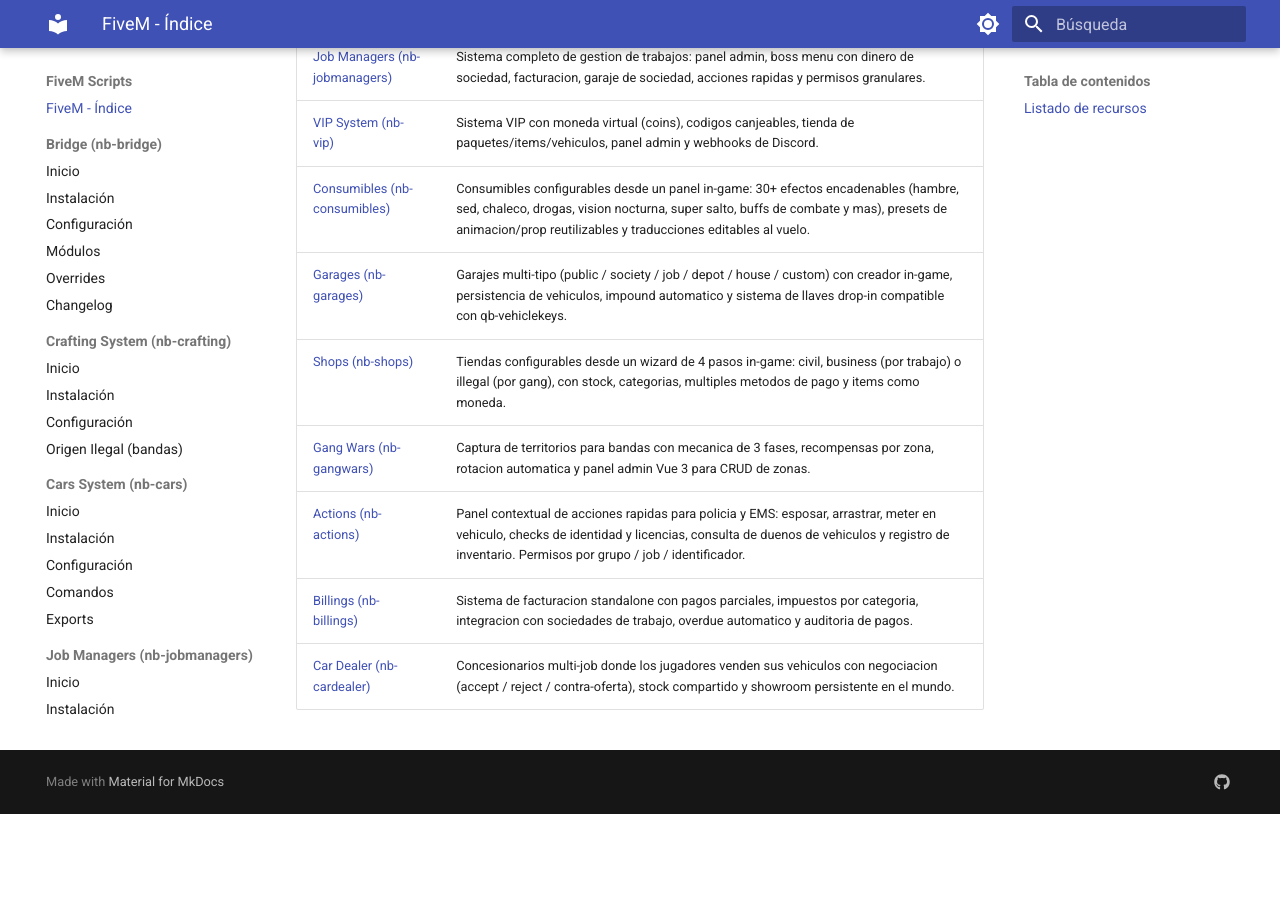
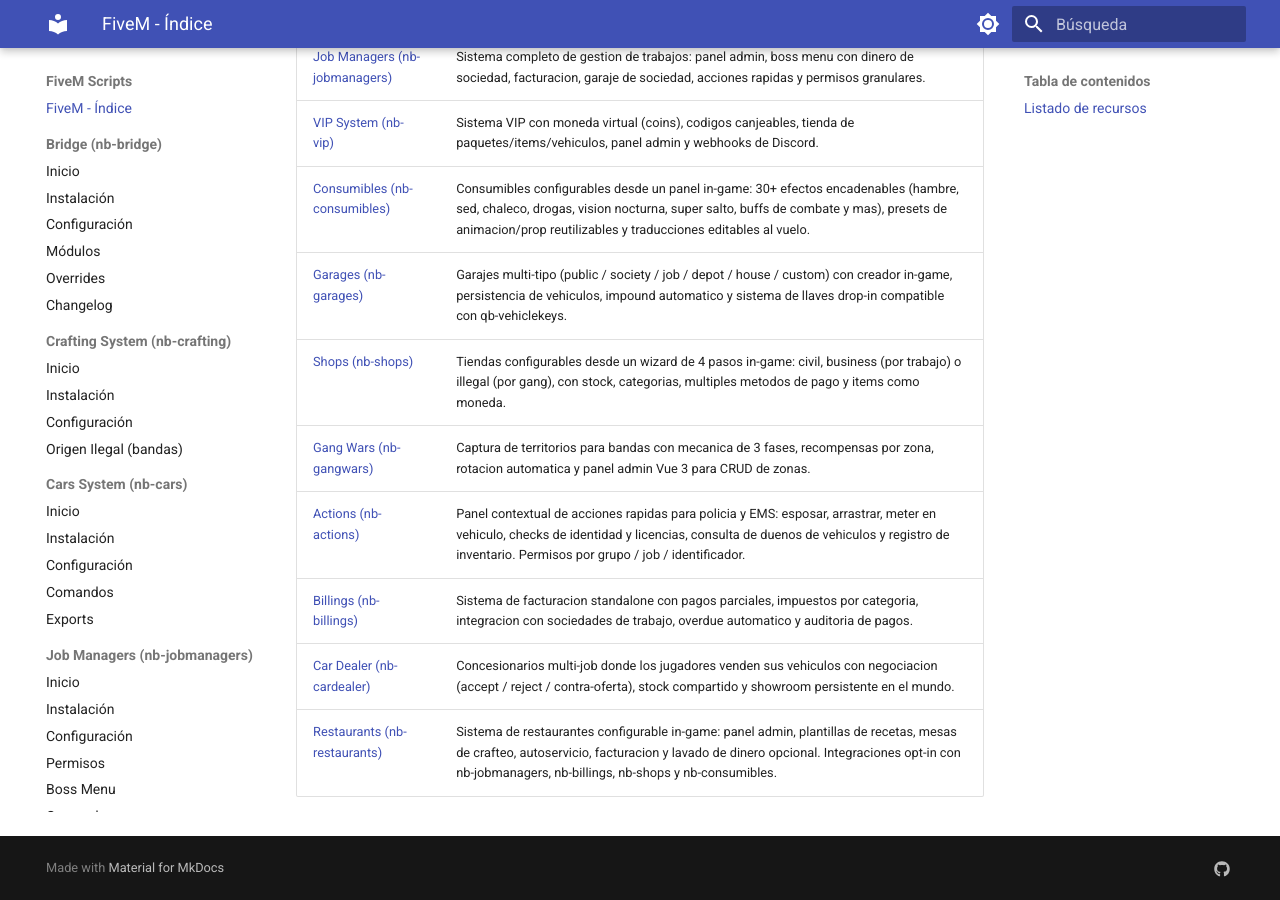
Before and after one commit to neenbyss/docs, an MkDocs documentation site: the page built from docs/fivem/index.md, in a window 1280 px wide and 900 px high, scrolled down 579 px. Built offline with MkDocs 1.6.1 and Material for MkDocs 9.7.7, drawn with Linux system fonts in a browser that asks for light colours; before the commit the page ends 1393 px from its top, so only the background shows below that.

Commit message:
docs: add nb-restaurants to FiveM scripts index

```diff
--- a/docs/fivem/index.md
+++ b/docs/fivem/index.md
@@ -18,3 +18,4 @@ Documentación de scripts y recursos para servidores FiveM. Cada enlace lleva a
 | [Actions (nb-actions)](nb-actions/index.md) | Panel contextual de acciones rapidas para policia y EMS: esposar, arrastrar, meter en vehiculo, checks de identidad y licencias, consulta de duenos de vehiculos y registro de inventario. Permisos por grupo / job / identificador. |
 | [Billings (nb-billings)](nb-billings/index.md) | Sistema de facturacion standalone con pagos parciales, impuestos por categoria, integracion con sociedades de trabajo, overdue automatico y auditoria de pagos. |
 | [Car Dealer (nb-cardealer)](nb-cardealer/index.md) | Concesionarios multi-job donde los jugadores venden sus vehiculos con negociacion (accept / reject / contra-oferta), stock compartido y showroom persistente en el mundo. |
+| [Restaurants (nb-restaurants)](nb-restaurants/index.md) | Sistema de restaurantes configurable in-game: panel admin, plantillas de recetas, mesas de crafteo, autoservicio, facturacion y lavado de dinero opcional. Integraciones opt-in con nb-jobmanagers, nb-billings, nb-shops y nb-consumibles. |
```
